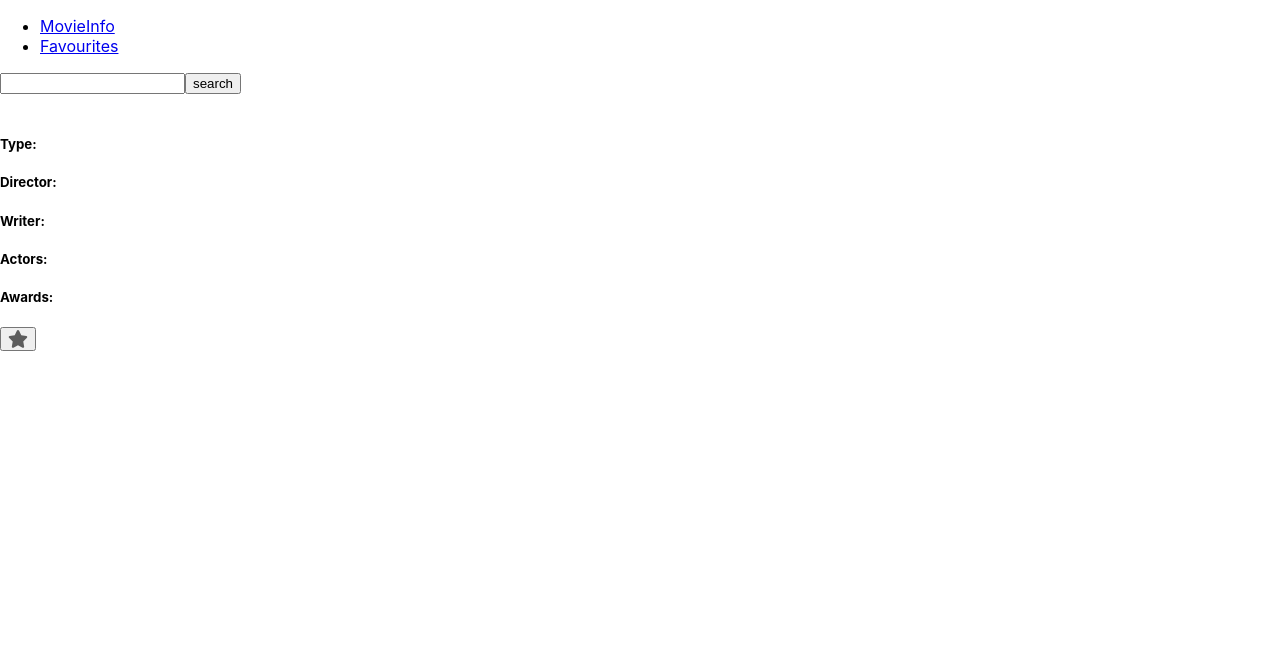
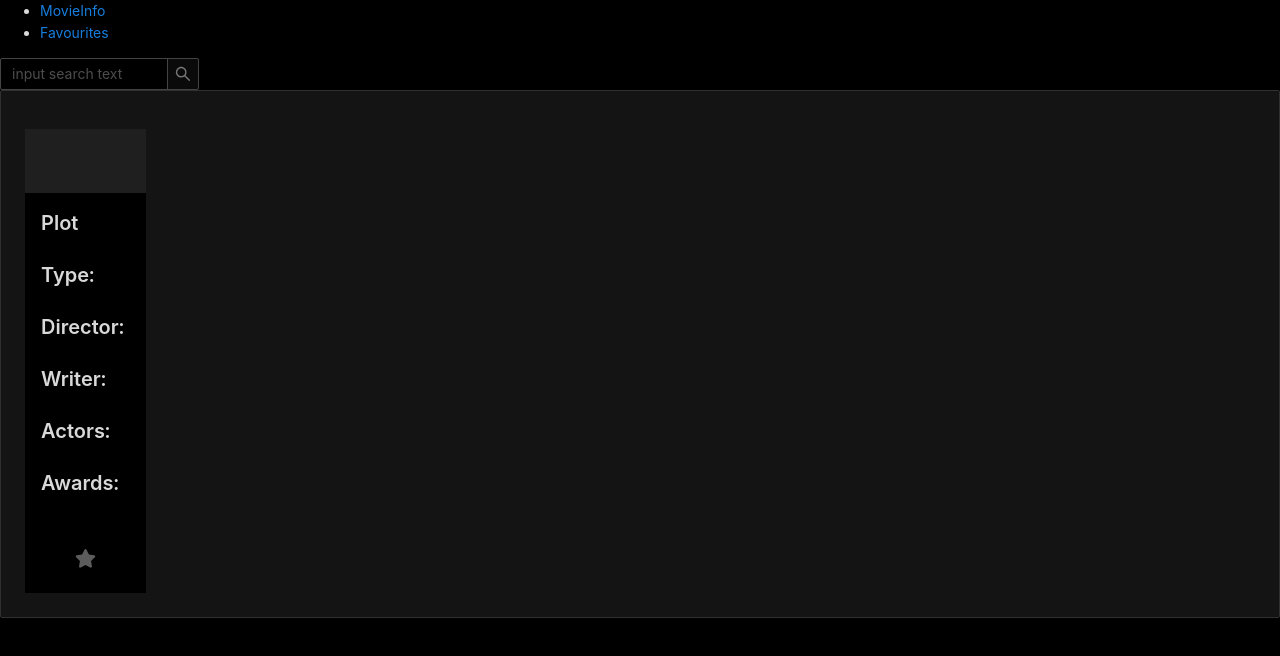
Before and after one commit to michalhazucha/MovieLibrary, a React (Create React App) app: page / in a window 1280 px wide. Shown: the top 656 px of the page. Built offline with nearby package versions, Linux system fonts and the light colour scheme.

Commit message:
Ant design imported MovieInfo styling in progress

```diff
--- a/package.json
+++ b/package.json
@@ -3,6 +3,7 @@
   "version": "0.1.0",
   "private": true,
   "dependencies": {
+    "@ant-design/dark-theme": "^2.0.2",
     "@fortawesome/fontawesome-svg-core": "^1.2.30",
     "@fortawesome/free-solid-svg-icons": "^5.14.0",
     "@fortawesome/react-fontawesome": "^0.1.11",
@@ -13,6 +14,7 @@
     "@types/node": "^12.12.50",
     "@types/react-redux": "^7.1.9",
     "@types/react-router-dom": "^5.1.5",
+    "antd": "^4.4.3",
     "axios": "^0.19.2",
     "node-sass": "^4.14.1",
     "react": "^16.13.1",
--- a/src/components/App/App.scss
+++ b/src/components/App/App.scss
@@ -1,38 +1 @@
-.App {
-  text-align: center;
-}
-
-.App-logo {
-  height: 40vmin;
-  pointer-events: none;
-}
-
-@media (prefers-reduced-motion: no-preference) {
-  .App-logo {
-    animation: App-logo-spin infinite 20s linear;
-  }
-}
-
-.App-header {
-  background-color: #282c34;
-  min-height: 100vh;
-  display: flex;
-  flex-direction: column;
-  align-items: center;
-  justify-content: center;
-  font-size: calc(10px + 2vmin);
-  color: white;
-}
-
-.App-link {
-  color: #61dafb;
-}
-
-@keyframes App-logo-spin {
-  from {
-    transform: rotate(0deg);
-  }
-  to {
-    transform: rotate(360deg);
-  }
-}
+@import '~antd/dist/antd.dark.css';
--- a/src/components/App/App.tsx
+++ b/src/components/App/App.tsx
@@ -7,18 +7,17 @@ import { toggleFavAction } from '../../redux/actions/actionCreators/movieActionC
 //styles
 import './App.scss';
 //components
-import Search from '../Search'
+import Searcher from '../Search'
 import Favourites from '../Favourites'
 import MovieInfo from '../MovieInfo'
 import Navigation from '../Navigation'
-function App() {
+const App=()=> {
   return (
     <Router>
       <Navigation/>
-      <Search />
+      <Searcher />
       <div>  <Route exact path="/"><MovieInfo /></Route>
       <Route path="/favourites"><Favourites/></Route></div>
-
     </Router>
   );
 }
--- a/src/components/MovieInfo/Movie/index.tsx
+++ b/src/components/MovieInfo/Movie/index.tsx
@@ -5,27 +5,43 @@ import { toggleFavAction } from './../../../redux/actions/actionCreators/movieAc
 import { AppState } from './../../../redux/reducers/rootReducer';
 import { FontAwesomeIcon } from '@fortawesome/react-fontawesome'
 import { faStar } from '@fortawesome/free-solid-svg-icons'
-const Movie = ({
-  Title,
-  Poster,Plot,Type,Actors,Director,Writer,Awards,imdbID }: IMovieInfo) => {
+//styles
+import { Layout,Row,Col,Card,Typography,Space } from 'antd';
+const { Header, Footer, Sider, Content } = Layout;
+const {Title,Text}=Typography
+const Movie = (props: IMovieInfo) => {
   const dispatch = useDispatch();
     const {movie } = useSelector((state: AppState) => state.movie);
     const { favourites } = useSelector((state: AppState) => state.movie);
      const hadleToggleFavourites = () => {
      dispatch(toggleFavAction(favourites, movie));
-   };
+     };
   return (
-    <Fragment>
-      <img src={Poster} alt={Title}/>
-      <h1>{Title}</h1>
-      <p>{Plot}</p>
-      <h5>Type: {Type}</h5>
-      <h5>Director: {Director}</h5>
-      <h5>Writer: {Writer}</h5>
-      <h5>Actors: {Actors}</h5>
-      <h5>Awards: {Awards}</h5>
-      <button onClick={hadleToggleFavourites}>{favourites.find((fav: IMovieInfo) => fav.imdbID === imdbID) ? <FontAwesomeIcon icon={faStar} size="lg" color="#eec643" /> : <FontAwesomeIcon icon={faStar} size="lg" color="#5c5c5c" />}</button>
-    </Fragment>
+    <Card>
+      <Row>
+        <Col><img src={props.Poster} alt={props.Title} /></Col>
+      <Col>
+
+        <Header><h1>{props.Title}</h1></Header>
+          <Layout>
+            <Content style={{ margin: "1rem" }}>
+               <Title level={4}>Plot</Title><Text>{props.Plot}</Text>
+                <Title level={4}>Type:</Title><Text>{props.Type}</Text>
+                <Title level={4}>Director: </Title><Text>{props.Director}</Text>
+                <Title level={4}>Writer: </Title><Text>{props.Writer}</Text>
+                <Title level={4}>Actors: </Title><Text>{props.Actors}</Text>
+                <Title level={4}>Awards:</Title><Text>{props.Awards}</Text>
+               </Content>
+
+
+        <Footer> <span onClick={hadleToggleFavourites}>{favourites.find((fav: IMovieInfo) => fav.imdbID === props.imdbID) ? <FontAwesomeIcon icon={faStar} size="lg" color="#eec643" /> : <FontAwesomeIcon icon={faStar} size="lg" color="#5c5c5c" />}</span></Footer></Layout>
+
+      </Col>
+      </Row>
+
+    </Card>
+
+
   )
 }
 export default Movie
--- a/src/components/Search/index.tsx
+++ b/src/components/Search/index.tsx
@@ -1,8 +1,11 @@
 import React,{Fragment,ChangeEvent} from 'react'
 import { useSelector, useDispatch } from 'react-redux';
 import {AppState} from '../../redux/reducers/rootReducer'
-import {  getNameAction,setNameAction } from '../../redux/actions/actionCreators/movieActionCreators';
-const Search = () => {
+import { getNameAction, setNameAction } from '../../redux/actions/actionCreators/movieActionCreators';
+//styles
+import { Input } from 'antd';
+const { Search } = Input;
+const Searcher = () => {
   const dispatch = useDispatch();
   const { name } = useSelector((state: AppState) => state.movie);
   const {favourites } = useSelector((state: AppState) => state.movie);
@@ -16,11 +19,13 @@ const Search = () => {
   };
 
    return (
-    <Fragment>
-      <input type="text" onChange={handleSetName}  ></input>
-      <button onClick={handleSearch}>search</button>
-    </Fragment>
+     <Search
+       placeholder="input search text"
+       onChange={handleSetName}
+      onSearch={handleSearch}
+      style={{ width: 200 }}
+    />
   )
 }
 
-export default Search
+export default Searcher
```
Also changed, not shown: 1 other file (tests, documents, lock files or other folders).
